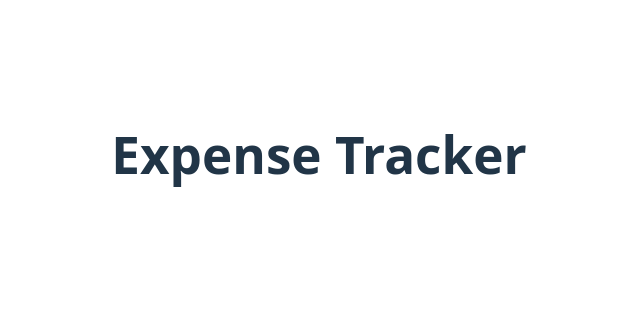
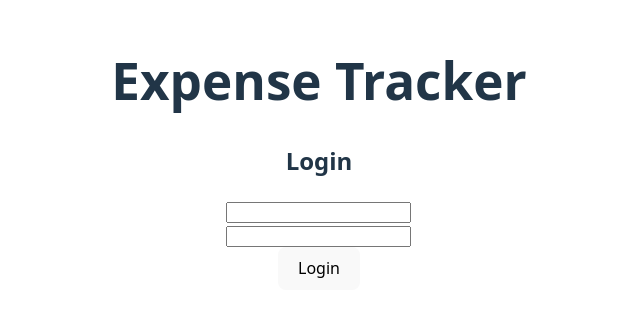
Before and after one commit to adamljouad/special-potato, a React (Vite) app: page / in a window 1280 px wide. Shown: the part 246-562 px from the top of the page, without its empty margins (321-961 px from the left). Built offline with nearby package versions, Linux system fonts and the light colour scheme.

Commit message:
Set up basic routing and login functionality with useNavigate for dashboard access

```diff
--- /dev/null
+++ b/src/App.jsx
@@ -0,0 +1,16 @@
+import { BrowserRouter, Routes, Route } from 'react-router-dom';
+import Login from './components/login';  // Modifica in base alla tua struttura
+import Dashboard from './components/dashboard';  // Modifica in base alla tua struttura
+
+function App() {
+  return (
+    <BrowserRouter>
+      <Routes>
+        <Route path="/" element={<Login />} />
+        <Route path="/dashboard" element={<Dashboard />} />
+      </Routes>
+    </BrowserRouter>
+  );
+}
+
+export default App;
--- /dev/null
+++ b/src/components/dashboard.jsx
@@ -0,0 +1,10 @@
+import React, { useState, useEffect } from 'react';
+import { useNavigate } from 'react-router-dom';
+
+function Dashboard() {
+  return (
+    <h1>Welcome back Adam Expense Tracker</h1>
+  )
+}
+
+export default Dashboard
--- /dev/null
+++ b/src/components/login.jsx
@@ -0,0 +1,36 @@
+import { useState, useEffect } from 'react'
+import { useNavigate } from 'react-router-dom';
+import '../App.css'
+
+
+function Login() {
+  const [inputUsername, setInputUsername] = useState('');
+  const [inputPassword, setInputPassword] = useState('');
+  const [correctUsername] = useState('adamljouad');
+  const [correctPassword] = useState('1234');
+
+  const navigate = useNavigate()
+
+  const tryLogin = () => {
+    if (inputUsername === correctUsername && inputPassword === correctPassword) {
+      console.log('Hello World')
+      navigate('/dashboard')
+    } else {
+      alert('Username or Password is not correct')
+    }
+  }
+
+  return (
+    <>
+      <h1>Expense Tracker</h1>
+      <h2>Login</h2>
+      <input value={inputUsername} onChange={(e) => setInputUsername(e.target.value)}></input>
+      <div>
+      <input type='password' value={inputPassword} onChange={(e) => setInputPassword(e.target.value)}></input>
+      </div>
+      <button onClick={tryLogin}>Login</button>
+    </>
+  )
+}
+
+export default Login
--- a/src/dashboard.jsx
+++ /dev/null
@@ -1 +0,0 @@
-import React from 'react';
--- a/src/login.jsx
+++ /dev/null
@@ -1,21 +0,0 @@
-import { useState, useEffect } from 'react'
-import { useNavigate } from 'react-router-dom';
-import reactLogo from './assets/react.svg'
-import viteLogo from '/vite.svg'
-import './App.css'
-
-function App() {
-  const [inputUsername, setInputUsername] = useState('');
-  const [inputPassword, setInputPassword] = useState('');
-  const [correctUsername, setCorrectUsername] = useState('adamljouad');
-  const [correctPassword, setCorrectPassword] = useState('1234');
-
-
-  return (
-    <>
-      <h1>Expense Tracker</h1>
-    </>
-  )
-}
-
-export default App
```
Also changed, not shown: src/main.jsx (+6 -6 lines).
